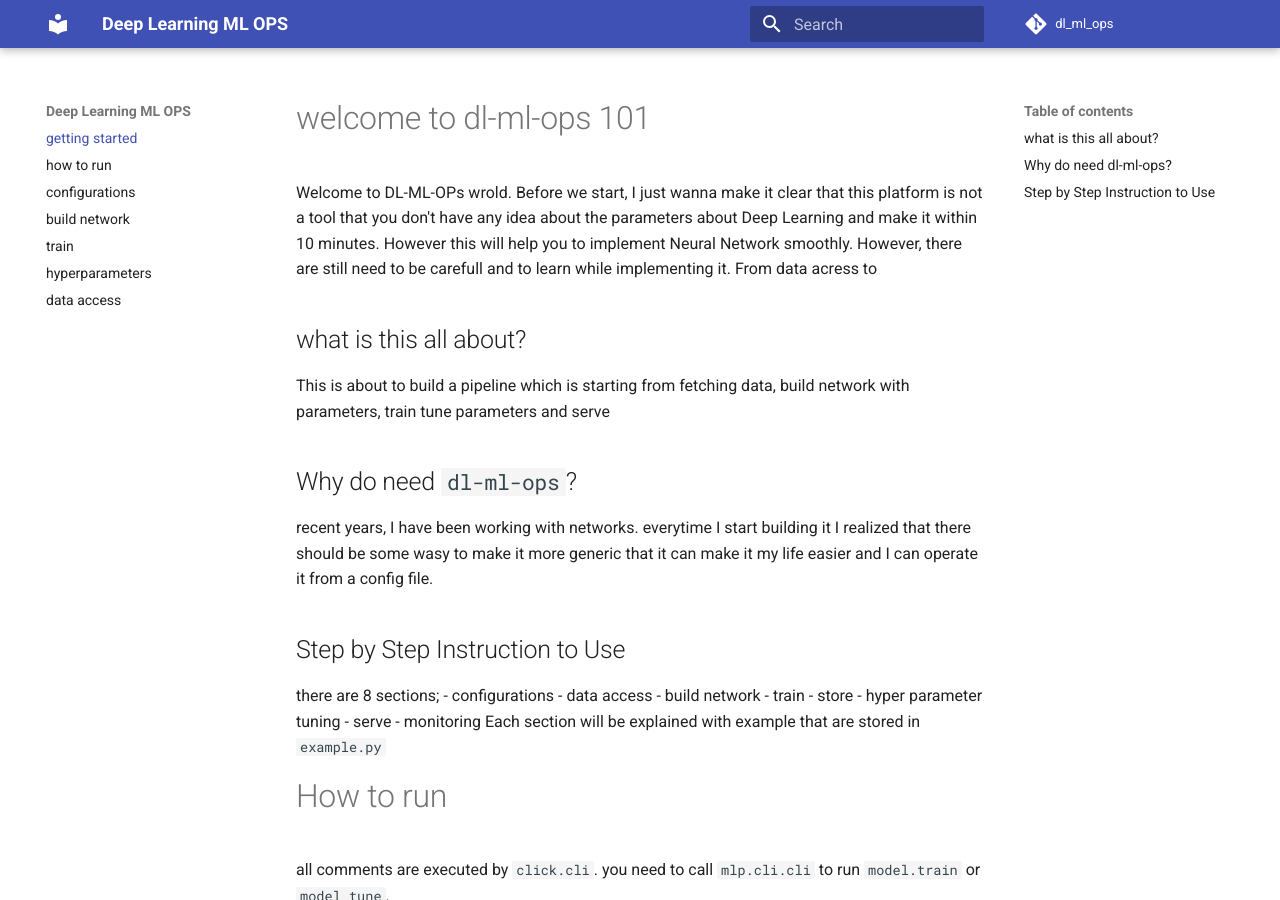
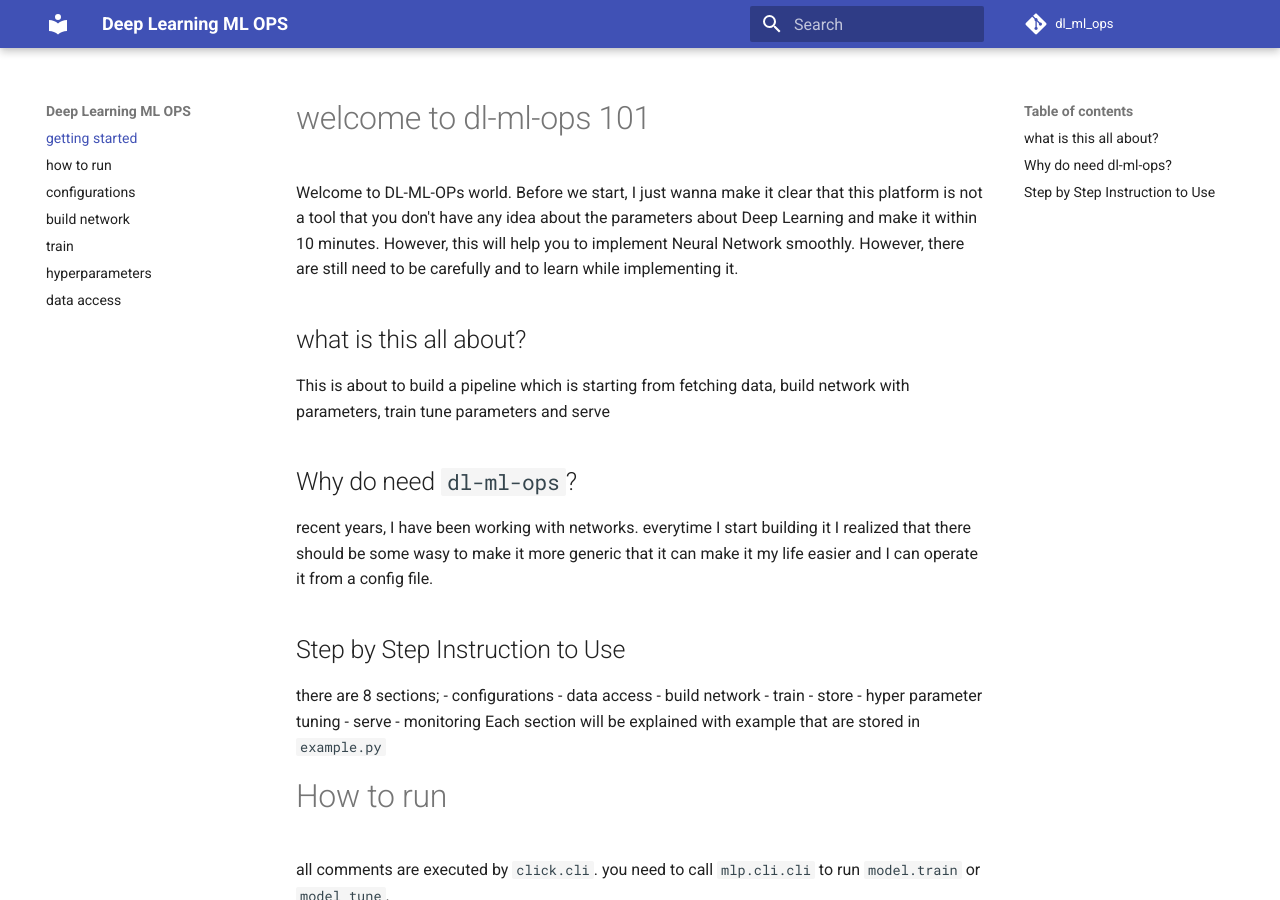
Before and after one commit to caglanakpinar/dl_ml_ops, an MkDocs documentation site: the page built from docs/intro.md, in a window 1280 px wide and 900 px high. Built offline with MkDocs 1.6.1 and Material for MkDocs 9.7.7, drawn with Linux system fonts in a browser that asks for light colours; comment, search, counter and statistics services are not loaded.

Commit message:
Update intro.md

```diff
--- a/docs/intro.md
+++ b/docs/intro.md
@@ -1,8 +1,7 @@
 # welcome to dl-ml-ops 101
-Welcome to DL-ML-OPs wrold. Before we start, I just wanna make it clear that this platform is not a tool that you don't have any idea about the parameters about Deep Learning and make it within 10 minutes.
-However this will help you to implement Neural Network smoothly.
-However, there are still need to be carefull and to learn while implementing it.
-From data acress to
+Welcome to DL-ML-OPs world. Before we start, I just wanna make it clear that this platform is not a tool that you don't have any idea about the parameters about Deep Learning and make it within 10 minutes.
+However, this will help you to implement Neural Network smoothly.
+However, there are still need to be carefully and to learn while implementing it.
 
 ## what is this all about?
 This is about to build a pipeline which is starting from fetching data, build network with parameters, train tune parameters and serve
```
